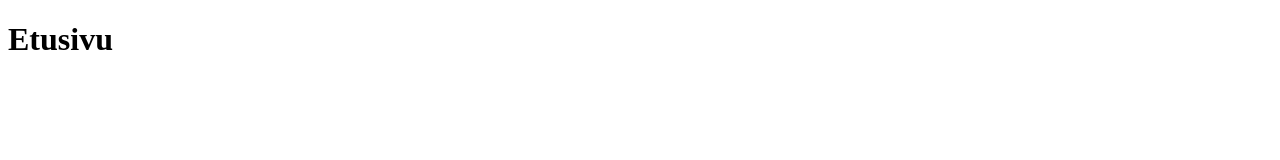
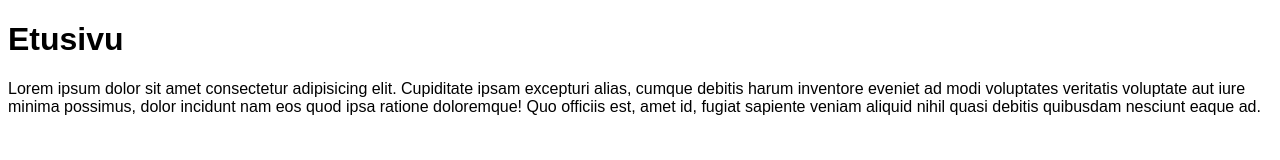
Before and after one commit to TopiS-TAI/test-git, a plain HTML site: page index.html in a window 1280 px wide. Drawn offline with Linux system fonts and the light colour scheme.

Commit message:
Sisältöä etusivulle, otsikoiden muotoilu

```diff
--- a/index.html
+++ b/index.html
@@ -4,8 +4,10 @@
     <meta charset="UTF-8">
     <meta name="viewport" content="width=device-width, initial-scale=1.0">
     <title>Document</title>
+    <link rel="stylesheet" href="styles.css">
 </head>
 <body>
     <h1>Etusivu</h1>
+    <p>Lorem ipsum dolor sit amet consectetur adipisicing elit. Cupiditate ipsam excepturi alias, cumque debitis harum inventore eveniet ad modi voluptates veritatis voluptate aut iure minima possimus, dolor incidunt nam eos quod ipsa ratione doloremque! Quo officiis est, amet id, fugiat sapiente veniam aliquid nihil quasi debitis quibusdam nesciunt eaque ad.</p>
 </body>
 </html>
--- /dev/null
+++ b/styles.css
@@ -0,0 +1,3 @@
+* {
+    font-family: Arial, Helvetica, sans-serif;
+}
```
Also changed, not shown: page2.html (+1 -0 lines).
